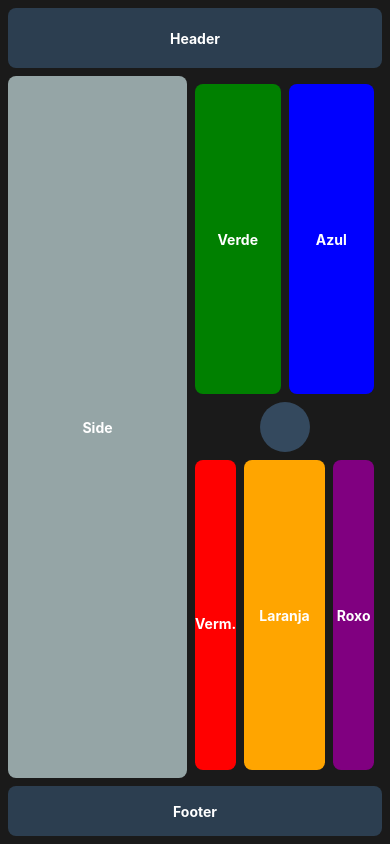
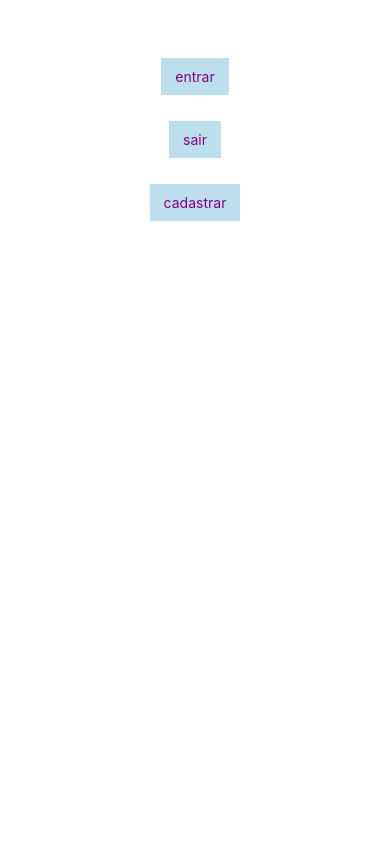
Before and after one commit to laisla-tararan/first-app, a React Native app: screen / in a window 390 px wide. Built offline with nearby package versions, Linux system fonts and the light colour scheme.

Commit message:
aula dia 06/04

```diff
--- a/src/App.js
+++ b/src/App.js
@@ -1,36 +1,26 @@
-import { StatusBar } from 'expo-status-bar';
-import { StyleSheet, Text, View } from 'react-native';
-import Lista01 from './exercicios/lista01';
-import Lista02 from './exercicios/lista02';
-import Lista03 from './exercicios/lista03';
-import ViewExample from './basic_components/view_example01'
-import ExercicioView01 from './atv_flex-viewcomponent/exercicio1';
-import ExercicioView02 from './atv_flex-viewcomponent/exercicio2';
-import ExercicioView03 from './atv_flex-viewcomponent/exercicio3';
-import ExercicioView04 from './atv_flex-viewcomponent/exercicio4';
-import ExercicioView05 from './atv_flex-viewcomponent/exercicio5';
-import ExercicioView06 from './atv_flex-viewcomponent/exercicio6';
-import ExercicioView07 from './atv_flex-viewcomponent/exercicio7';
-import ExercicioView08 from './atv_flex-viewcomponent/exercicio8';
-import ExercicioView09 from './atv_flex-viewcomponent/exercicio9';
-import ExercicioView10 from './atv_flex-viewcomponent/exercicio10';
-//somativa
-import Exercicio1 from './somativa_pratica/layout_grades';
-import Exercicio2 from './somativa_pratica/painel_divisor';
+import {View, StyleSheet} from "react-native";
+import CartaoPerfil from "./props/cartao-perfil";
+import CardProduto from "./props/ex1-prop";
+import CartaoUsuario from "./props/ex2-props";
+import Saudacao from "./props/ex3-props";
+import PerfilAluno from "./props/ex4-props";
+import Botao from "./props/desafio-props";
 
 export default function App() {
   return (
     <View style={styles.container}>
-      <Exercicio2/>
+      <Botao titulo="entrar"/>
+      <Botao titulo="sair"/>
+      <Botao titulo="cadastrar"/>
     </View>
   );
-}
+};
 
-const styles = StyleSheet.create({
-  container: {
-    flex: 1,
-    backgroundColor: '#fff',
-    alignItems: 'center',
-    justifyContent: 'center',
-  },
-});
+  const styles = StyleSheet.create ({
+    container: {
+      gap: 10,
+      padding: 50,
+      justifyContent: 'center',
+      alignItems: 'center'
+    }
+  });
--- /dev/null
+++ b/src/props/cartao-perfil.js
@@ -0,0 +1,20 @@
+import { View, Text, StyleSheet} from "react-native";
+
+export default function CartaoPerfil({nome, idade}) {
+  return (
+        <View style={styles.container}>
+            <Text style={styles.text}> {nome} - {idade} anos </Text>
+        </View>
+  );
+}
+const styles = StyleSheet.create ({
+    container: {
+      gap: 10,
+      padding: 10,
+      justifyContent: 'center',
+      alignItems: 'flex-start'
+    },
+    text: {
+      color: 'purple'
+    }
+  });
--- /dev/null
+++ b/src/props/desafio-props.js
@@ -0,0 +1,27 @@
+import { View, Text, StyleSheet, TouchableOpacity} from "react-native";
+
+export default function Botao({titulo}) {
+  return (
+        <View style={styles.container}>
+            <TouchableOpacity style={styles.botao}>
+                <Text style={styles.text}> {titulo} </Text>
+            </TouchableOpacity>
+        </View>
+  );
+}
+const styles = StyleSheet.create ({
+    container: {
+      gap: 8,
+      padding: 8,
+      justifyContent: 'center',
+      alignItems: 'flex-start'
+    },
+    text: {
+      color: 'purple'
+    },
+    botao: {
+        backgroundColor: '#bddeed',
+        padding: 10,
+        justifyContent: 'center',
+    }
+});
--- /dev/null
+++ b/src/props/ex1-prop.js
@@ -0,0 +1,21 @@
+import { View, Text, StyleSheet} from "react-native";
+
+export default function CardProduto(props) {
+  return (
+        <View style={styles.container}>
+            <Text style={styles.text}> Produto: {props.produto} </Text>
+            <Text style={styles.text}> Preço: R$ {props.preco} </Text>
+        </View>
+  );
+}
+const styles = StyleSheet.create ({
+    container: {
+      gap: 10,
+      padding: 10,
+      justifyContent: 'center',
+      alignItems: 'flex-start'
+    },
+    text: {
+      color: 'purple'
+    }
+});
--- /dev/null
+++ b/src/props/ex2-props.js
@@ -0,0 +1,20 @@
+import { View, Text, StyleSheet} from "react-native";
+
+export default function CartaoUsuario({nome, email}) {
+  return (
+        <View style={styles.container}>
+            <Text style={styles.text}> Usuário: {nome} - Email: {email} </Text>
+        </View>
+  );
+}
+const styles = StyleSheet.create ({
+    container: {
+      gap: 8,
+      padding: 8,
+      justifyContent: 'center',
+      alignItems: 'flex-start'
+    },
+    text: {
+      color: 'purple'
+    }
+});
--- /dev/null
+++ b/src/props/ex3-props.js
@@ -0,0 +1,20 @@
+import { View, Text, StyleSheet} from "react-native";
+
+export default function Saudacao({nome}) {
+  return (
+        <View style={styles.container}>
+            <Text style={styles.text}> Olá, {nome}! Bem-vindo(a) </Text>
+        </View>
+  );
+}
+const styles = StyleSheet.create ({
+    container: {
+      gap: 8,
+      padding: 8,
+      justifyContent: 'center',
+      alignItems: 'flex-start'
+    },
+    text: {
+      color: 'purple'
+    }
+});
--- /dev/null
+++ b/src/props/ex4-props.js
@@ -0,0 +1,22 @@
+import { View, Text, StyleSheet} from "react-native";
+
+export default function PerfilAluno({nome, turma, matricula}) {
+  return (
+        <View style={styles.container}>
+            <Text style={styles.text}> Nome: {nome}</Text>
+            <Text style={styles.text}> Turma: {turma}</Text>
+            <Text style={styles.text}> Matrícula: {matricula}</Text>
+        </View>
+  );
+}
+const styles = StyleSheet.create ({
+    container: {
+      gap: 8,
+      padding: 8,
+      justifyContent: 'center',
+      alignItems: 'flex-start'
+    },
+    text: {
+      color: 'purple'
+    }
+});
```
